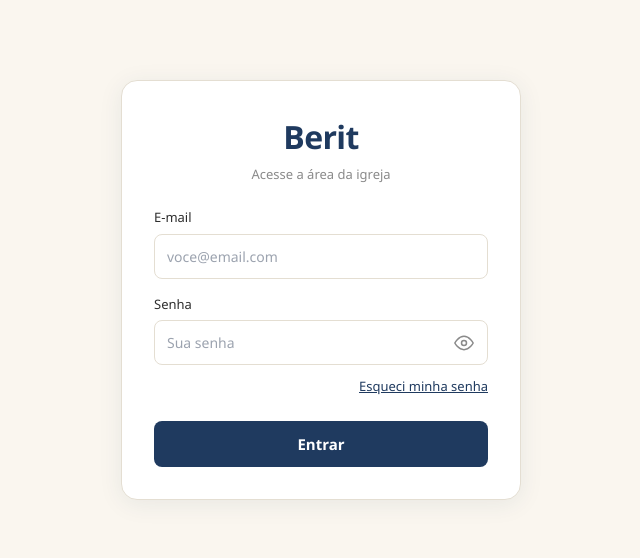
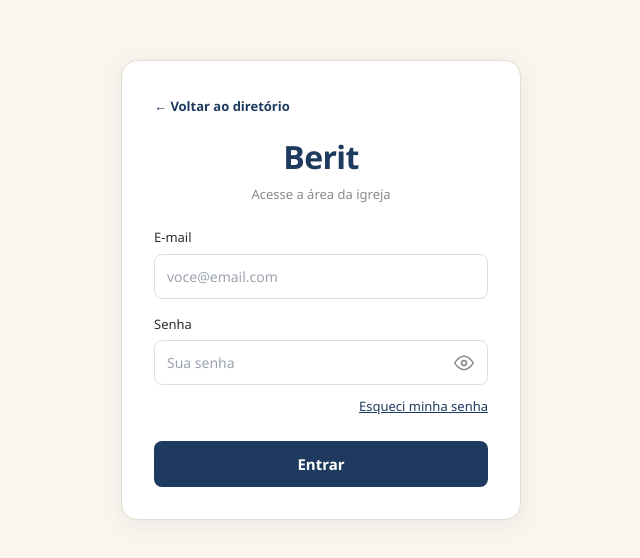
Before and after one commit to Jorgevan-SAJ/berit, a Next.js app: page /login in a window 1280 px wide. Shown: the part 110-668 px from the top of the page, without its empty margins (319-959 px from the left). Built offline with nearby package versions, Linux system fonts and the light colour scheme; no server answers.

Commit message:
Refactor LoginPage to include Suspense and dynamic redirect

```diff
--- a/app/login/page.js
+++ b/app/login/page.js
@@ -1,8 +1,12 @@
 'use client'
-import { useState } from 'react'
+import { useState, Suspense } from 'react'
 import { supabase } from '../../lib/supabase'
+import { useSearchParams } from 'next/navigation'
 
-export default function LoginPage() {
+function LoginForm() {
+  const searchParams = useSearchParams()
+  const voltar = searchParams.get('voltar') || '/area'
+
   const [email, setEmail] = useState('')
   const [senha, setSenha] = useState('')
   const [mostrarSenha, setMostrarSenha] = useState(false)
@@ -27,7 +31,7 @@ export default function LoginPage() {
     if (error) {
       setErro('E-mail ou senha inválidos. Verifique e tente novamente.')
     } else {
-      window.location.href = '/area'
+      window.location.href = voltar
     }
   }
 
@@ -91,6 +95,12 @@ export default function LoginPage() {
   return (
     <main style={estilo.main}>
       <div style={estilo.card}>
+        <a
+          href="/igrejas"
+          style={{ display: 'inline-block', marginBottom: 16, color: '#1F3A5F', fontSize: 13, textDecoration: 'none', fontWeight: 600 }}
+        >
+          ← Voltar ao diretório
+        </a>
         <div style={estilo.logo}>Berit</div>
         <p style={estilo.subtitulo}>Acesse a área da igreja</p>
         {erro && (
@@ -156,3 +166,11 @@ export default function LoginPage() {
     </main>
   )
 }
+
+export default function LoginPage() {
+  return (
+    <Suspense fallback={<div style={{ minHeight: '100vh', display: 'flex', alignItems: 'center', justifyContent: 'center', background: '#FAF6EF', color: '#8A8A8A', fontFamily: "'Segoe UI', Roboto, Arial, sans-serif" }}>Carregando...</div>}>
+      <LoginForm />
+    </Suspense>
+  )
+}
```
